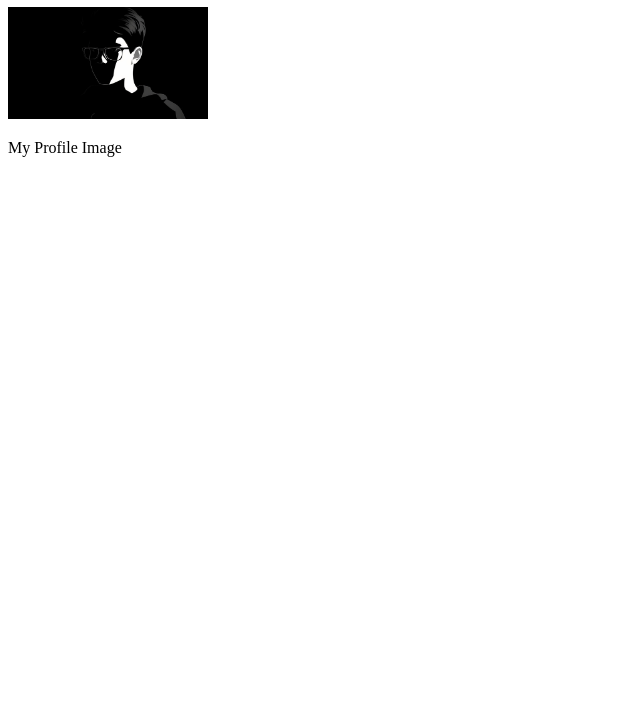
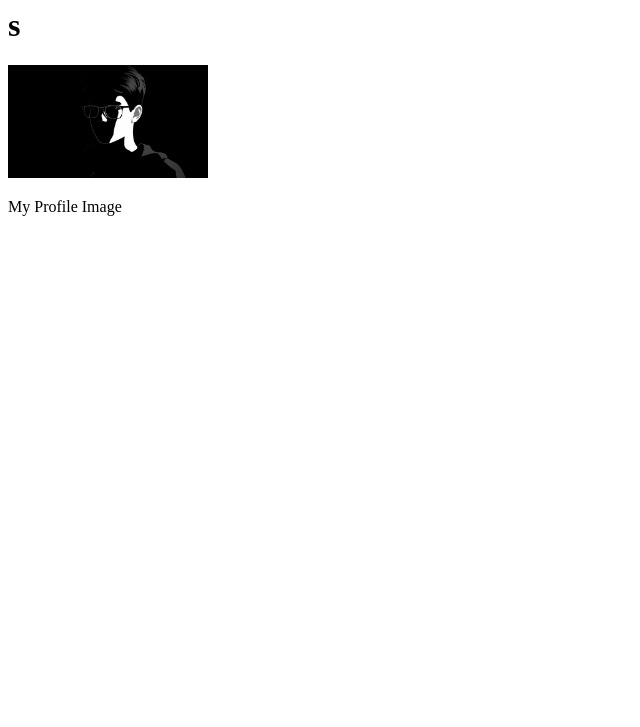
Before and after one commit to Mani300309/First-Program-HTML, a plain HTML site: page index.html in a window 1280 px wide. Shown: the part 73-800 px from the top of the page, without its empty margins (0-640 px from the left). Drawn offline with Linux system fonts and the light colour scheme.

Commit message:
Added New commit

```diff
--- a/index.html
+++ b/index.html
@@ -7,6 +7,7 @@
  </head>
  <body>
     <h1> Vignesh</h1>
+    <h1> s </h1>
     <img width="200px"  src="Me.jpg" alt="">
     <p>My Profile Image </p>
  </body>
```
